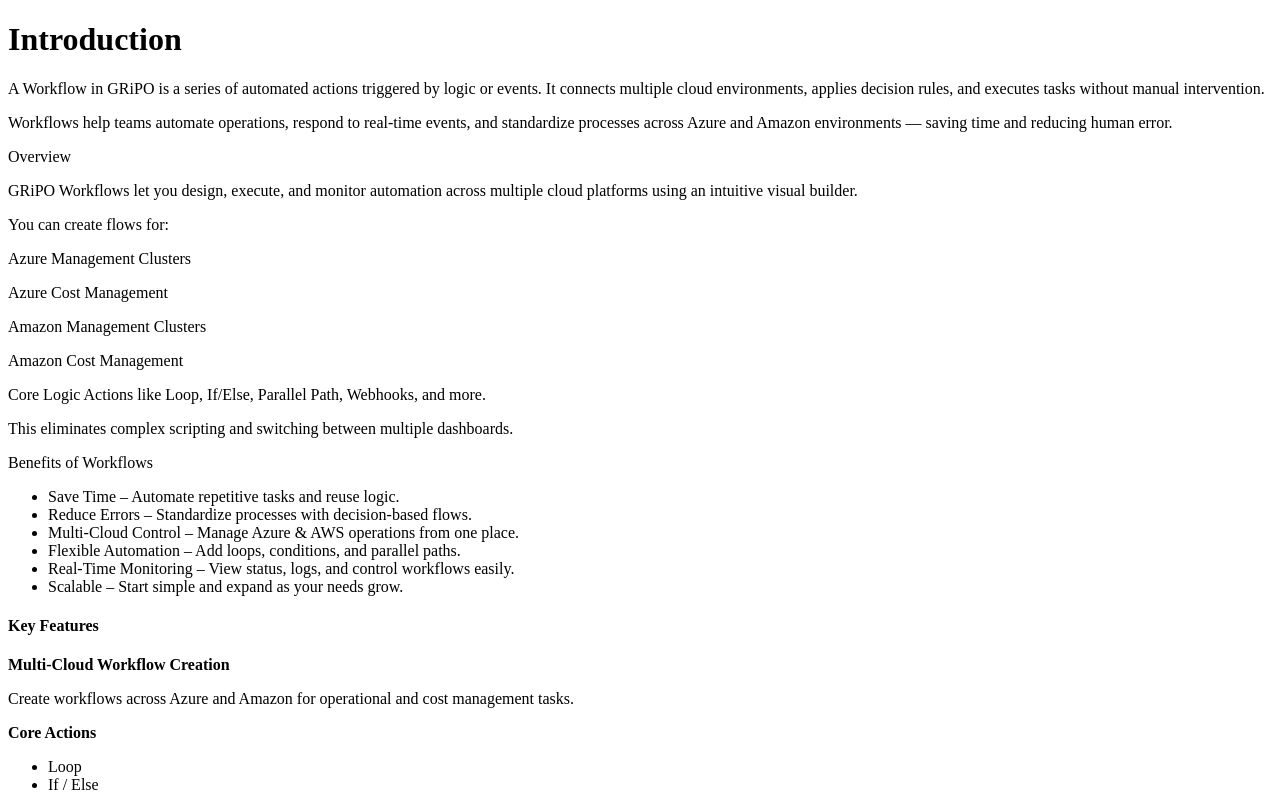
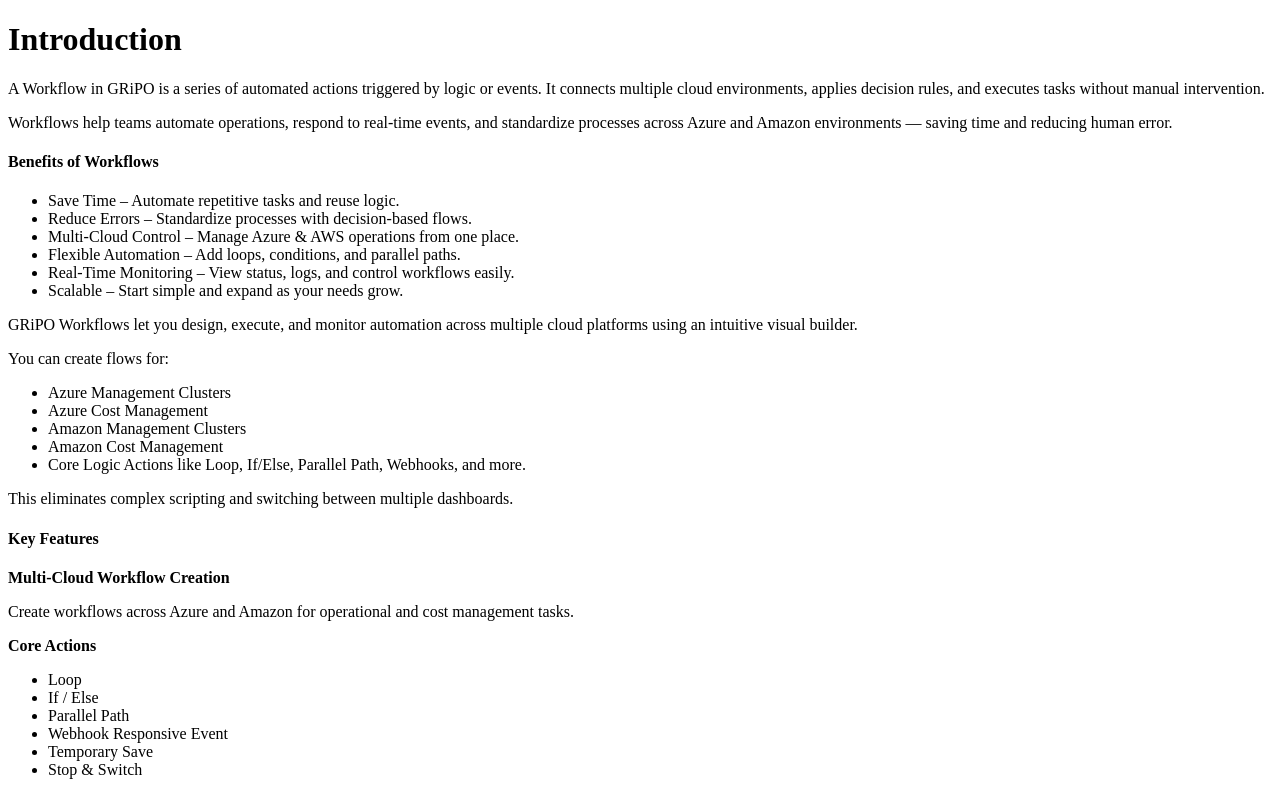
Before and after one commit to syedanaqvi72/docs-workflows-io, a Next.js app: page / in a window 1280 px wide. Shown: the top 794 px of the page. Built offline with nearby package versions, Linux system fonts and the light colour scheme.

Commit message:
removing spaces

```diff
--- a/pages/index.mdx
+++ b/pages/index.mdx
@@ -3,26 +3,7 @@
 
 Workflows help teams automate operations, respond to real-time events, and standardize processes across Azure and Amazon environments — saving time and reducing human error.
 
-Overview
-
-GRiPO Workflows let you design, execute, and monitor automation across multiple cloud platforms using an intuitive visual builder.
-
-You can create flows for:
-
-Azure Management Clusters
-
-Azure Cost Management
-
-Amazon Management Clusters
-
-Amazon Cost Management
-
-Core Logic Actions like Loop, If/Else, Parallel Path, Webhooks, and more.
-
-This eliminates complex scripting and switching between multiple dashboards.
-
-Benefits of Workflows
-
+#### Benefits of Workflows
 * Save Time – Automate repetitive tasks and reuse logic.
 * Reduce Errors – Standardize processes with decision-based flows.
 * Multi-Cloud Control – Manage Azure & AWS operations from one place.
@@ -30,13 +11,24 @@
 * Real-Time Monitoring – View status, logs, and control workflows easily.
 * Scalable – Start simple and expand as your needs grow.
 
+GRiPO Workflows let you design, execute, and monitor automation across multiple cloud platforms using an intuitive visual builder.
+
+You can create flows for:
+* Azure Management Clusters
+* Azure Cost Management
+* Amazon Management Clusters
+* Amazon Cost Management
+* Core Logic Actions like Loop, If/Else, Parallel Path, Webhooks, and more.
+
+This eliminates complex scripting and switching between multiple dashboards.
+
+
 #### Key Features
 <b>Multi-Cloud Workflow Creation</b>
 
 Create workflows across Azure and Amazon for operational and cost management tasks.
 
 <b> Core Actions</b>
-
 * Loop
 * If / Else
 * Parallel Path
```
